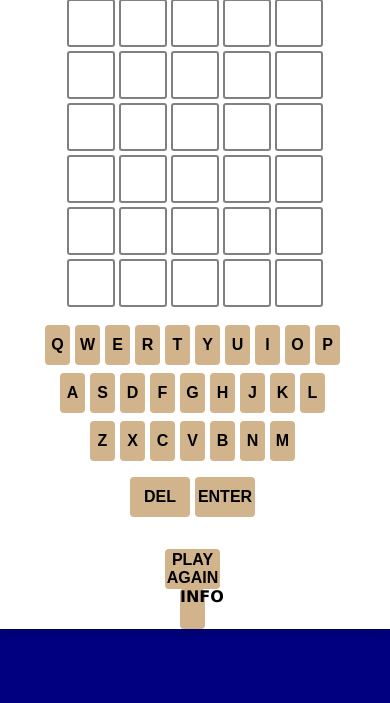
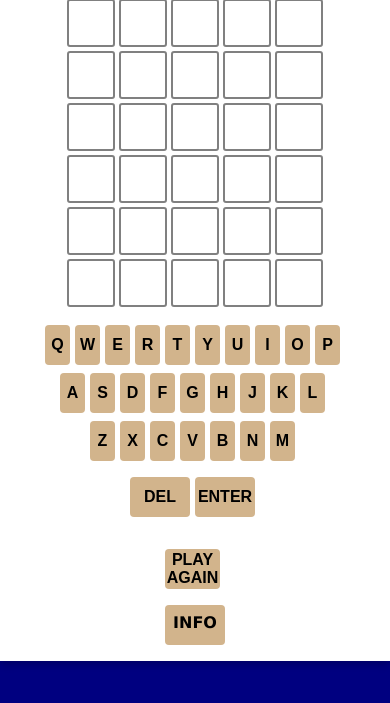
Before and after one commit to emlegweak/wordle-clone, a plain HTML site: page index.html in a window 390 px wide. Shown: the part 67-770 px from the top of the page. Drawn offline with nearby package versions, Linux system fonts and the light colour scheme.

Commit message:
fixed media queries for info overlay

```diff
--- a/style.css
+++ b/style.css
@@ -310,7 +310,7 @@ instructions
 }
 
 .popup .content {
-    max-height: 50%;
+    max-height: 100%;
     overflow: auto;
 }
 
@@ -338,19 +338,22 @@ media queries
         width: 25px;
         border-radius: 4px;
     }
-   .enter,.del{
+   .enter,.del,.reset,.info{
         height: 40px;
         width: 60px;
    }
 
-   .reset{
-        height: 40px;
-        width: 60px;
+   .info{
+        text-align: center;
+        margin: 1rem 0;
+        padding-top: 10px;
    }
+
 }
 
 @media screen and (max-width: 700px) {
     .popup {
-        width: 70%;
+        width: 100%;
+        height: 100%;
     }
 }
```
